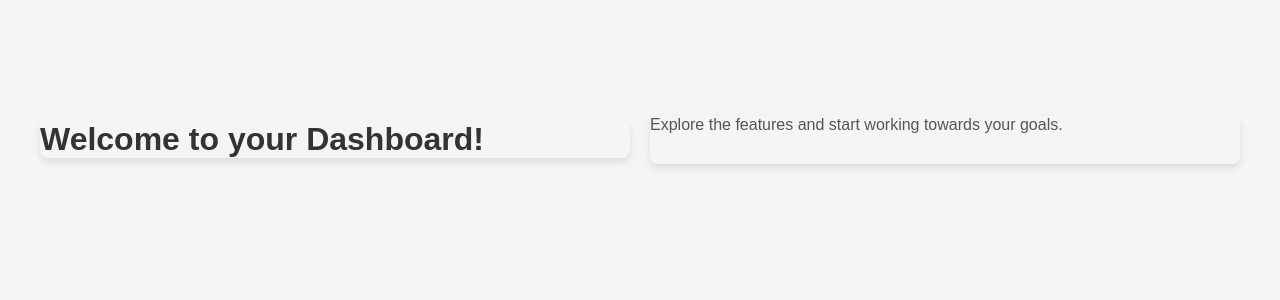
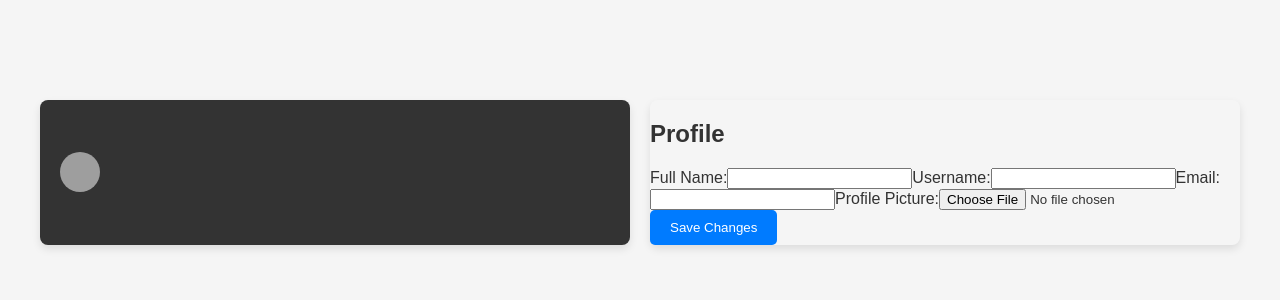
Before and after one commit to ismahaneyy/BreakBuddy, a React (Create React App) app in the folder buddy/: page /dashboard in a window 1280 px wide. Shown: the top 300 px of the page. Built offline with nearby package versions, Linux system fonts and the light colour scheme; no server answers; grey boxes are pictures that could not be loaded.

Commit message:
edited studentProfile and Navbar

```diff
--- a/buddy/src/components/Dashboard.js
+++ b/buddy/src/components/Dashboard.js
@@ -1,11 +1,15 @@
 import React from 'react';
 import './Dashboard.css';
+import StudentNavbar from './StudentNavbar';
+import StudentProfile from './StudentProfile';
 
 function Dashboard() {
   return (
     <div className="dashboard-container">
-      <h1>Welcome to your Dashboard!</h1>
-      <p>Explore the features and start working towards your goals.</p>
+      < StudentNavbar  />
+      <div className="dashboard-content">
+      <StudentProfile />
+      </div>
     </div>
   );
 }
--- a/buddy/src/components/StudentNavbar.css
+++ b/buddy/src/components/StudentNavbar.css
@@ -0,0 +1,40 @@
+.student-navbar {
+    background-color: #333;
+    padding: 10px 20px;
+    display: flex;
+    align-items: center;
+    justify-content: space-between;
+    color: white;
+  }
+
+  .navbar-content {
+    display: flex;
+    align-items: center;
+  }
+
+  .profile-picture {
+    width: 40px;
+    height: 40px;
+    border-radius: 50%;
+    object-fit: cover;
+    margin-right: 10px;
+  }
+
+  .username {
+    font-size: 18px;
+    font-weight: 500;
+  }
+
+  .student-navbar .navbar-content {
+    display: flex;
+    align-items: center;
+  }
+
+  .student-navbar .navbar-content img {
+    margin-right: 10px;
+  }
+
+  .student-navbar .username {
+    font-size: 18px;
+    font-weight: bold;
+  }
--- a/buddy/src/components/StudentNavbar.js
+++ b/buddy/src/components/StudentNavbar.js
@@ -0,0 +1,44 @@
+import React, { useEffect, useState } from 'react';
+import './StudentNavbar.css';
+
+const StudentNavbar = ({ userId }) => {
+  const [user, setUser] = useState({ username: '', profilePicture: '' });
+
+  useEffect(() => {
+    const fetchUserData = async () => {
+      try {
+        const response = await fetch(`https://bbbackend.onrender.com/user/${userId}`);
+        if (response.ok) {
+          const userData = await response.json();
+          setUser({
+            username: userData.username,
+            profilePicture: userData.profilePicture,
+          });
+        } else {
+          console.error("Failed to fetch user data.");
+        }
+      } catch (error) {
+        console.error("Error:", error);
+      }
+    };
+
+    if (userId) {
+      fetchUserData();
+    }
+  }, [userId]);
+
+  return (
+    <nav className="student-navbar">
+      <div className="navbar-content">
+        <img
+          src={user.profilePicture || 'default-profile.png'}
+          alt="Profile"
+          className="profile-picture"
+        />
+        <span className="username">{user.username}</span>
+      </div>
+    </nav>
+  );
+};
+
+export default StudentNavbar;
--- /dev/null
+++ b/buddy/src/components/StudentProfile.css
@@ -0,0 +1,66 @@
+.profile-container {
+    width: 100%;
+    max-width: 600px;
+    margin: 0 auto;
+    padding: 20px;
+    background-color: #f4f4f4;
+    border-radius: 8px;
+    box-shadow: 0 4px 8px rgba(0, 0, 0, 0.1);
+  }
+
+  .profile-container h2 {
+    text-align: center;
+    font-size: 24px;
+    color: #333;
+    margin-bottom: 20px;
+  }
+
+  form {
+    display: flex;
+    flex-direction: column;
+  }
+
+  label {
+    margin-bottom: 12px;
+    font-size: 16px;
+    font-weight: 500;
+    color: #333;
+  }
+
+  input[type="text"],
+  input[type="email"],
+  input[type="file"] {
+    padding: 10px;
+    font-size: 16px;
+    border-radius: 4px;
+    border: 1px solid #ddd;
+    margin-top: 6px;
+  }
+
+  input[type="file"] {
+    margin-bottom: 15px;
+  }
+
+  button {
+    padding: 12px;
+    background-color: #4CAF50;
+    color: white;
+    border: none;
+    border-radius: 4px;
+    font-size: 16px;
+    cursor: pointer;
+    transition: background-color 0.3s;
+  }
+
+  button:hover {
+    background-color: #45a049;
+  }
+
+  .profile-preview {
+    width: 100px;
+    height: 100px;
+    border-radius: 50%;
+    margin-top: 10px;
+    object-fit: cover;
+    border: 2px solid #ddd;
+  }
--- /dev/null
+++ b/buddy/src/components/StudentProfile.js
@@ -0,0 +1,121 @@
+import React, { useEffect, useState } from 'react';
+
+const StudentProfile = ({ userId }) => {
+  const [formData, setFormData] = useState({
+    name: '',
+    username: '',
+    email: '',
+    profilePicture: '',
+  });
+
+  useEffect(() => {
+    const fetchUserData = async () => {
+      try {
+        const response = await fetch(`https://bbbackend.onrender.com/user`);
+        if (response.ok) {
+          const userData = await response.json();
+          setFormData({
+            name: userData.name,
+            username: userData.username,
+            email: userData.email,
+            profilePicture: userData.profilePicture || '',
+          });
+        } else {
+          console.error("Failed to fetch user data.");
+        }
+      } catch (error) {
+        console.error("Error:", error);
+      }
+    };
+
+    fetchUserData();
+  }, [userId]);
+
+  const handleChange = (e) => {
+    const { name, value } = e.target;
+    setFormData({
+      ...formData,
+      [name]: value,
+    });
+  };
+
+  const handleFileChange = (e) => {
+    const file = e.target.files[0];
+    if (file) {
+      const reader = new FileReader();
+      reader.onloadend = () => {
+        setFormData((prev) => ({ ...prev, profilePicture: reader.result }));
+      };
+      reader.readAsDataURL(file);
+    }
+  };
+
+  const handleSubmit = async (e) => {
+    e.preventDefault();
+    try {
+      const response = await fetch(`https://bbbackend.onrender.com/user`, {
+        method: 'PUT',
+        headers: {
+          'Content-Type': 'application/json',
+        },
+        body: JSON.stringify(formData),
+      });
+
+      if (response.ok) {
+        console.log("Profile updated successfully.");
+      } else {
+        console.error("Failed to update profile.");
+      }
+    } catch (error) {
+      console.error("Error:", error);
+    }
+  };
+
+  return (
+    <div className="profile-container">
+      <h2>Profile</h2>
+      <form onSubmit={handleSubmit}>
+        <label>
+          Full Name:
+          <input
+            type="text"
+            name="name"
+            value={formData.name}
+            onChange={handleChange}
+            required
+          />
+        </label>
+        <label>
+          Username:
+          <input
+            type="text"
+            name="username"
+            value={formData.username}
+            onChange={handleChange}
+            required
+          />
+        </label>
+        <label>
+          Email:
+          <input
+            type="email"
+            name="email"
+            value={formData.email}
+            onChange={handleChange}
+            required
+          />
+        </label>
+        <label>
+          Profile Picture:
+          <input type="file" onChange={handleFileChange} />
+          {formData.profilePicture && (
+            <img src={formData.profilePicture} alt="Profile" className="profile-preview" />
+          )}
+        </label>
+        <button type="submit">Save Changes</button>
+      </form>
+    </div>
+  );
+};
+
+export default StudentProfile;
```
Also changed, not shown: buddy/src/context/AuthContext.js (added).
